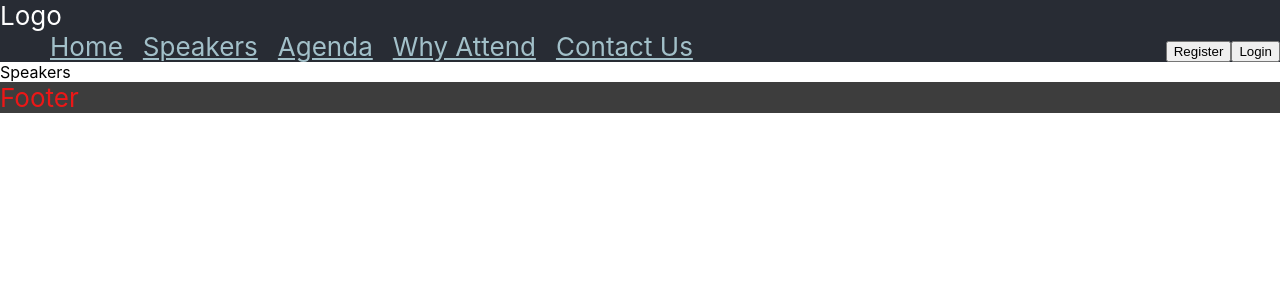
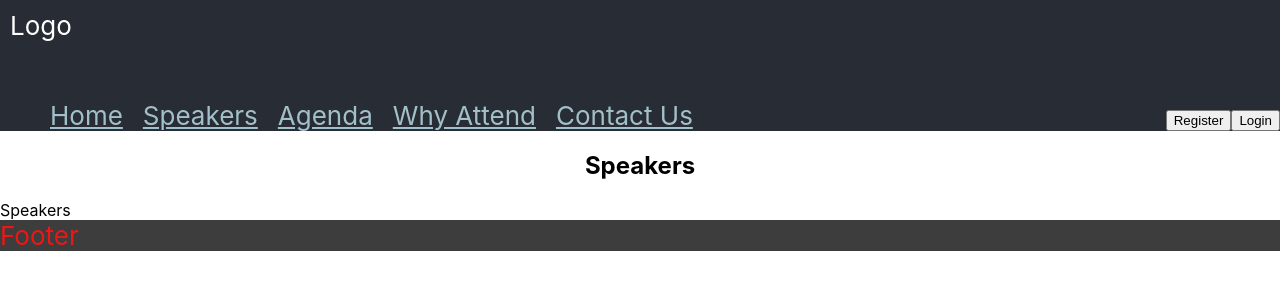
Before and after one commit to MarB101/demoReactSite, a React (Create React App) app: page / in a window 1280 px wide. Shown: the top 300 px of the page. Built offline with nearby package versions, Linux system fonts and the light colour scheme.

Commit message:
adding endlines

```diff
--- a/src/App.css
+++ b/src/App.css
@@ -1,10 +1,6 @@
-.App {
-  text-align: center;
-}
-
-.App-logo {
-  height: 40vmin;
-  pointer-events: none;
+.logo {
+  height: 10vmin;
+  padding: 10px;
 }
 
 @media (prefers-reduced-motion: no-preference) {
@@ -21,6 +17,10 @@
 
 .accountSection {
   float: right;
+}
+
+.pageTitle {
+  text-align: center;
 }
 
 .footer {
--- a/src/App.js
+++ b/src/App.js
@@ -1,19 +1,20 @@
 import React, { Component } from 'react';
 import './App.css';
-import AccountComponent from './Components/account'
-import MenuBar from './Components/menuBar'
-import SpeakerList from './Components/speakerList'
+import AccountComponent from './Components/account';
+import MenuBar from './Components/menuBar';
+import SpeakerList from './Components/speakerList';
 
 class App extends Component {
   render() {
     return (
       <div className="streamGoDemoPage">
         <header className="header">
-          <div>Logo</div>
+          <div className='logo'>Logo</div>
           <AccountComponent />
           <MenuBar />
         </header>
         <body>
+          <h2 className='pageTitle'>Speakers</h2>
           <SpeakerList />
         </body>
         <footer className='footer'>
--- a/src/Components/account.js
+++ b/src/Components/account.js
@@ -1,12 +1,11 @@
-import React, { Component } from 'react'
+import React, { Component } from 'react';
 
 class AccountComponent extends Component{
-
     render() {
         return (
             <div className='accountSection'>
-                <button className='registerBtn'>Register</button>
-                <button className='LoginBtn'>Login</button>
+                <button className='registerBtn' type='submit' >Register</button>
+                <button className='LoginBtn' href='https://google.com'>Login</button>
             </div>
         )
     }
--- a/src/Components/menuBar.js
+++ b/src/Components/menuBar.js
@@ -1,4 +1,4 @@
-import React, { Component } from 'react'
+import React, { Component } from 'react';
 
 
 class MenuBar extends Component {
--- a/src/Components/speakerList.js
+++ b/src/Components/speakerList.js
@@ -1,4 +1,4 @@
-import React, { Component } from 'react'
+import React, { Component } from 'react';
 
 class SpeakerList extends Component {
     render() {
```
Also changed, not shown: public/manifest.json.
